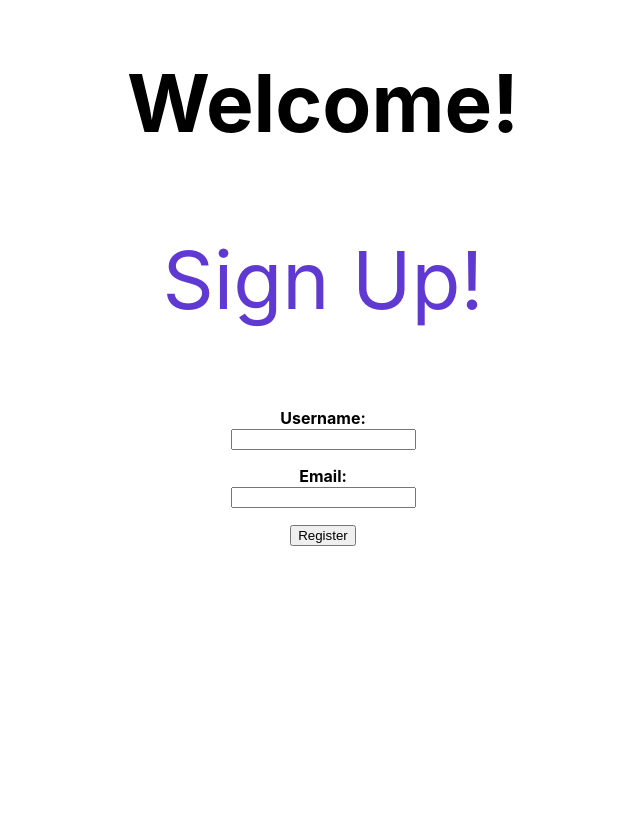
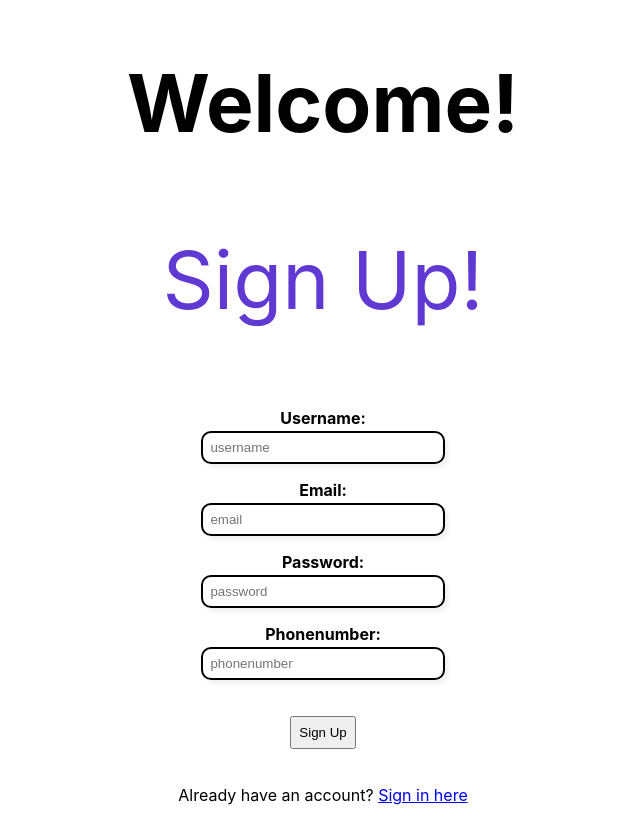
Before and after one commit to Joeyy-K/Woofers-frontend, a React (Create React App) app in the folder client/: page / in a window 1280 px wide. Shown: the whole page, without its empty margins (317-957 px from the left). Before the commit the page ends 800 px from the top, so only its background shows below. Built offline with nearby package versions, Linux system fonts and the light colour scheme; no server answers.

Commit message:
finalisation

```diff
--- a/client/src/App.js
+++ b/client/src/App.js
@@ -2,6 +2,9 @@ import './App.css';
 import "./components/shop.css"
 import "./components/about.css"
 import "./components/homepage.css"
+import "./components/contact.css"
+import "./components/signup.css"
+import "./components/signin.css"
 import React from 'react';
 import {Routes, Route } from "react-router-dom";
 import Homepage from './components/Homepage';
@@ -9,6 +12,7 @@ import { SignupForm } from './components/Signup';
 import Shop from './components/shop';
 import About from './components/about';
 import Veterinarians from './components/Veterinary';
+import SignIn from './components/Signin';
 
 function App() {
   console.log(window.location)
@@ -16,6 +20,7 @@ function App() {
     <div className="App">
         <Routes>
           <Route exact="true" path= "/" element={<SignupForm />}/>
+          <Route exact="true" path= "/signin" element={<SignIn />}/>
           <Route exact="true" path= "/home" element={<Homepage />}/>
           <Route exact="true" path='/veterinary' element={<Veterinarians />}/>
           <Route exact="true" path= "/shop" element={<Shop />}/>
--- /dev/null
+++ b/client/src/components/Contact.js
@@ -0,0 +1,14 @@
+import React from "react";
+
+export default function Contact() {
+    return (
+        <div id="contact">
+            <h3 className="h">Contact Us:</h3>
+            <p className="s">JoeyBoy : joeboy@gmail.com</p>
+            <p className="s">Alex : alex@gmail.com</p>
+            <p className="s">Rotich : +254 712345678</p>
+            <p className="s">Cheryl : Cheryl@gmail.com</p>
+            <p className="s">Anita : anita@gmail.com</p>
+        </div>
+    )
+}
--- /dev/null
+++ b/client/src/components/Signin.js
@@ -0,0 +1,109 @@
+import React, { useState } from "react"
+import { useNavigate, Link } from "react-router-dom"
+import { useFormik } from "formik";
+import * as yup from 'yup'
+
+
+export default function SignIn() {
+    const [isLoading, setIsLoading] = useState(false);
+    const [errors, setErrors] = useState({});
+    const navigate = useNavigate()
+
+    const formSchema = yup.object().shape({
+        username: yup.string().required('Username is required'),
+        password: yup.string().required('Password is required'),
+    });
+
+    const formik = useFormik({
+        initialValues: {
+          username: '',
+          password: '',
+        },
+        validationSchema: formSchema,
+        onSubmit: async (values) => {
+
+            try {
+                let resp = await fetch("https://pets-backend-nlog.onrender.com/users", {
+                  method: "POST",
+                  headers: {
+                    "Content-Type": "application/json",
+                  },
+                  body: JSON.stringify(values, null , 2),
+                });
+
+                if (resp.ok) {
+                    let re = await resp.json();
+                    localStorage.setItem("loginToken", re.access_token)
+                    localStorage.setItem("user_id", re.user_id)
+                    console.log(re)
+                    setIsLoading(true);
+                    setTimeout(() => {
+                        setIsLoading(false);
+                        navigate("/home")
+                    }, 200);
+
+                } else {
+                    let errorData = await resp.json();
+                    if (resp.status === 500 || resp.status === 401 ) {
+                      setErrors("Invalid username or password.");
+                    } else {
+                      setErrors(errorData.message);
+                    }
+                  }
+                } catch (error) {
+                  console.error("Network error:", error);
+                }
+              },
+            });
+
+            const style1 = {fontSize: "80px"};
+            const style2 = {color: "#6038D2"};
+            const style3 = {fontWeight: "bold"}
+
+            return (
+                <>
+                  <div>
+                    <div style={{textAlign: "center"}}>
+                      <h1 style={{...style1,...style2}}>SIgn In</h1>
+                      <form onSubmit={formik.handleSubmit} style={{ margin: "30px" }}>
+                        <label htmlFor="username">Username</label>
+                        <br />
+                        <input
+                          id="username"
+                          name="username"
+                          onChange={formik.handleChange}
+                          value={formik.values.username}
+                          placeholder="username"
+                          className="signin"
+                        />
+                        {formik.touched.username && formik.errors.username ? (
+                          <div style={{ color: 'red' }}>{formik.errors.username}</div>
+                        ) : null}
+                        <br />
+                        <br />
+                        <label htmlFor="password">Password</label>
+                        <br />
+                        <input
+                          id="password"
+                          name="password"
+                          onChange={formik.handleChange}
+                          value={formik.values.password}
+                          placeholder="password"
+                          className="signin"
+                        />
+                        {formik.touched.password && formik.errors.password ? (
+                          <div style={{ color: 'red' }}>{formik.errors.password}</div>
+                        ) : null}
+                        <br />
+                        <br />
+                        <button type="submit" className="signinb">Sign In</button>
+                      </form>
+                      {Object.keys(errors).length > 0 && (
+                        <p style={{ color: "red" }}>{errors}</p>
+                      )}
+                      <p>Don't have an account? <Link to="/">Sign up here</Link></p>
+                    </div>
+                  </div>
+                </>
+              );
+}
--- a/client/src/components/Signup.js
+++ b/client/src/components/Signup.js
@@ -2,29 +2,24 @@ import React, { useEffect, useState } from "react";
 import { useFormik } from "formik";
 import { useNavigate } from "react-router-dom";
 import * as yup from "yup";
+import { Link } from "react-router-dom";
 export const SignupForm = () => {
   const [refreshPage, setRefreshPage] = useState(false);
   const navigate = useNavigate()
 
-  useEffect(() => {
-    console.log("FETCH! ");
-    fetch("/users")
-      .then((res) => res.json())
-      .then((data) => {
-        console.log(data);
-      });
-  }, [refreshPage]);
-
-
   const formSchema = yup.object().shape({
     username: yup.string().required("Must enter a name").max(15),
     email: yup.string().email("Invalid email").required("Must enter email"),
+    password: yup.string().required("Must enter a passwword"),
+    phonenumber: yup.string().required("Must enter phonenumber")
   });
 
   const formik = useFormik({
     initialValues: {
       username: "",
       email: "",
+      password: "",
+      phonenumber: "",
     },
     validationSchema: formSchema,
     onSubmit: (values) => {
@@ -36,8 +31,8 @@ export const SignupForm = () => {
         body: JSON.stringify(values, null, 2),
       }).then((res) => {
         if (res.status === 200) {
+          navigate("/home")
           setRefreshPage(!refreshPage);
-          navigate("/home")
         }
       });
     },
@@ -52,13 +47,15 @@ export const SignupForm = () => {
       <h1 style={{...style1}}>Welcome!</h1>
       <p style={{...style1, ...style2}}>Sign Up!</p>
       <form onSubmit={formik.handleSubmit}>
-      <label htmlFor="name" style={{...style3}}>Username:</label>
+      <label htmlFor="username" style={{...style3}}>Username:</label>
         <br />
         <input
-          id="name"
-          name="name"
+          id="username"
+          name="username"
           onChange={formik.handleChange}
-          value={formik.values.name}
+          value={formik.values.username}
+          placeholder="username"
+          className="signup"
         />
         <p style={{ color: "red" }}> {formik.errors.name}</p>
         <label htmlFor="email" style={{...style3}}>Email:</label>
@@ -67,12 +64,37 @@ export const SignupForm = () => {
           id="email"
           name="email"
           onChange={formik.handleChange}
-          value={formik.values.email}
+          value={formik.values.email }
+          placeholder="email"
+          className="signup"
         />
         <p style={{ color: "red" }}> {formik.errors.email}</p>
+        <label htmlFor="password" style={{...style3}}>Password:</label>
+        <br />
+        <input
+          id="password"
+          name="password"
+          onChange={formik.handleChange}
+          value={formik.values.password}
+          placeholder="password"
+          className="signup"
+        />
+        <p style={{ color: "red" }}> {formik.errors.password}</p>
+        <label htmlFor="phonenumber" style={{...style3}}>Phonenumber:</label>
+        <br />
+        <input
+          id="phonenumber"
+          name="phonenumber"
+          onChange={formik.handleChange}
+          value={formik.values.phonenumber}
+          placeholder="phonenumber"
+          className="signup"
+        />
+        <p style={{ color: "red" }}> {formik.errors.phonenumber}</p>
 
-        <button type="submit">Register</button>
+        <button type="submit" className="signupb">Sign Up</button>
       </form>
+      <p>Already have an account? <Link to="/signin">Sign in here</Link></p>
     </div>
   );
 };
--- a/client/src/components/about.css
+++ b/client/src/components/about.css
@@ -1,31 +1,12 @@
-/* About.css */
+.About {
+    font-weight: bold;
+    font-family: inika;
+    font-size: 25px;
+    margin: 2%;
+    color: #6038d2;
+}
 
-/* Style the overall container */
-.about-container {
-    background-color: #8cb52e;
-    padding: 20px;
-    text-align: center;
-  }
-
-  /* Style the heading */
-  .about-heading {
-    font-size: 28px;
-    margin-bottom: 20px;
-    color: #333;
-  }
-
-  /* Style the paragraph text */
-  .about-paragraph {
-    font-size: 20px;
-    line-height: 1.5;
-    color: #a92b2b;
-  }
-
-  /* Style the image */
-  .about-image {
-    max-width: 100%;
-    height: auto;
-    margin-top: 20px;
-    border-radius: 5px;
-    box-shadow: 0 2px 4px rgba(0, 0, 0, 0.1);
-  }
+.p {
+    margin: 3%;
+    font-size: 19px;
+}
--- /dev/null
+++ b/client/src/components/contact.css
@@ -0,0 +1,7 @@
+#contact {
+    border-radius: 4%;
+    background-color: black;
+    margin: 1%;
+    color: antiquewhite;
+    text-align: center;
+}
--- a/client/src/components/shop.js
+++ b/client/src/components/shop.js
@@ -73,7 +73,6 @@ function Shop() {
 
   return (
     <div>
-        <Navbar />
       <h2>Shop here</h2>
       <nav>
         <button onClick={() => setActiveCategory('dogs')}>Dogs</button>
--- /dev/null
+++ b/client/src/components/signin.css
@@ -0,0 +1,14 @@
+.signin {
+    padding: 7px;
+    margin-top: 3px;
+    border: 2px solid;
+    border-radius: 10px;
+    box-shadow: 4px 4px 4px rgb(0,0,0,0.06);
+    width: 19%;
+}
+
+.signinb {
+    margin-top: 20px;
+    margin-bottom: 20px;
+    padding: 7px;
+}
--- /dev/null
+++ b/client/src/components/signup.css
@@ -0,0 +1,14 @@
+.signup {
+    padding: 7px;
+    margin-top: 3px;
+    border: 2px solid;
+    border-radius: 10px;
+    box-shadow: 4px 4px 4px rgb(0,0,0,0.06);
+    width: 19%;
+}
+
+.signupb {
+    margin-top: 20px;
+    margin-bottom: 20px;
+    padding: 7px;
+}
```
Also changed, not shown: client/src/components/Veterinary.js (+22 -42 lines), client/src/components/about.js (+7 -5 lines), client/src/components/veterinary.css (added, +57 -0 lines), client/public/nairobi.jpg (added).
